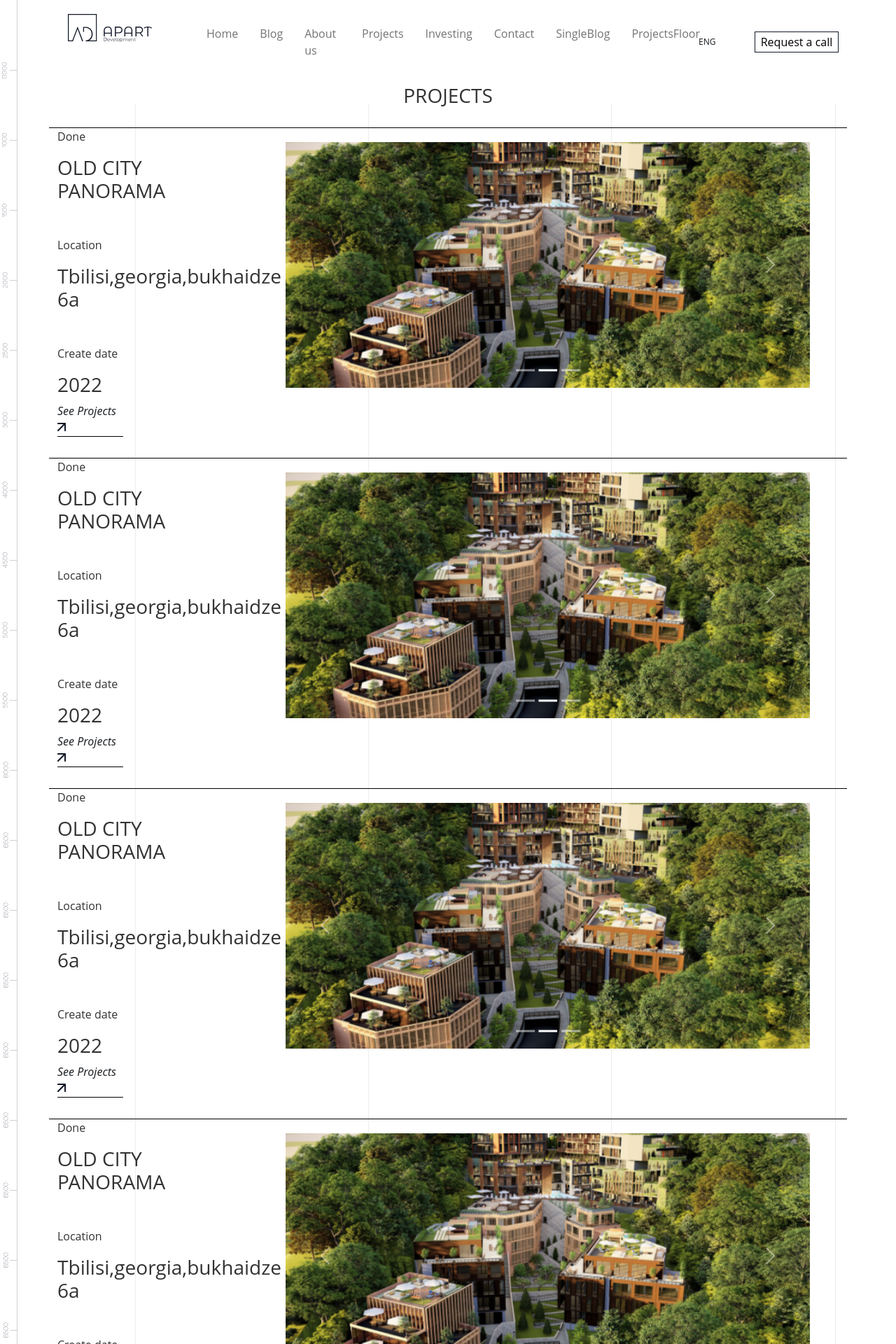
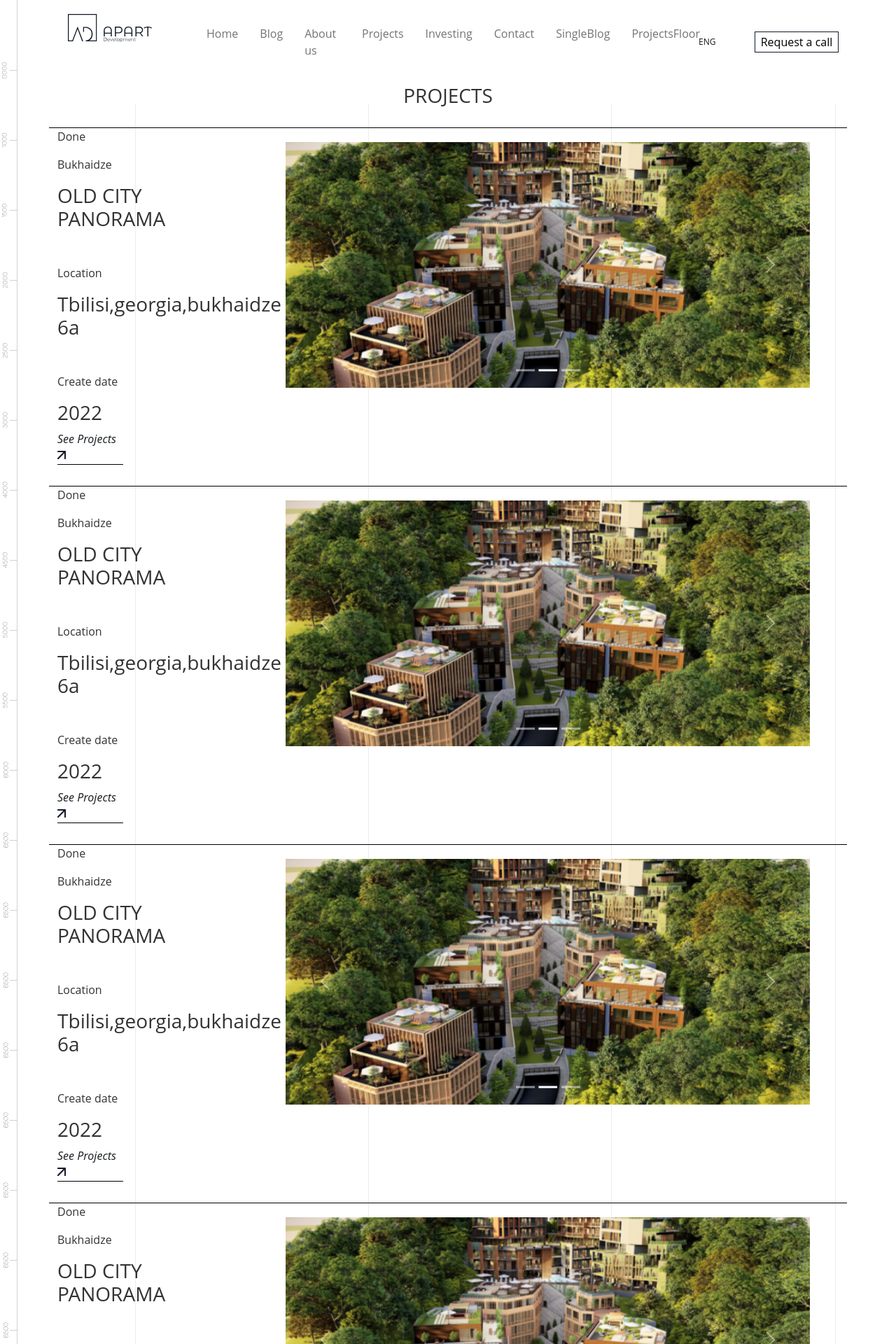
Before and after one commit to G-Apxo/Apart, a Next.js app: page /Projects in a window 1280 px wide. Shown: the top 1920 px of the page at 70% size. Built offline with nearby package versions, Linux system fonts and the light colour scheme.

Commit message:
last update

```diff
--- a/pages/Projects.jsx
+++ b/pages/Projects.jsx
@@ -29,7 +29,10 @@ const Projects = () => {
         <Row>
           <Col xs="3">
             <div className="mb-5">
+              <div>
                 <p>Done</p>
+                <p>Bukhaidze</p>
+              </div>
               <h3>
                 OLD CITY <br /> PANORAMA
               </h3>
@@ -49,7 +52,7 @@ const Projects = () => {
             </div>
           </Col>
           <Col xs="9">
-            <Carousel style={{opacity:1}}>
+            <Carousel style={{ opacity: 1 }}>
               <Carousel.Item className="fuul__width">
                 <Image src={Slide1} alt="banner immage" />
               </Carousel.Item>
@@ -71,7 +74,10 @@ const Projects = () => {
         <Row>
           <Col xs="3">
             <div className="mb-5">
+              <div>
                 <p>Done</p>
+                <p>Bukhaidze</p>
+              </div>
               <h3>
                 OLD CITY <br /> PANORAMA
               </h3>
@@ -91,7 +97,7 @@ const Projects = () => {
             </div>
           </Col>
           <Col xs="9">
-            <Carousel style={{opacity:1}}>
+            <Carousel style={{ opacity: 1 }}>
               <Carousel.Item className="fuul__width">
                 <Row>
                   <Image src={Slide1} alt="banner immage" />
@@ -115,7 +121,10 @@ const Projects = () => {
         <Row>
           <Col xs="3">
             <div className="mb-5">
+              <div>
                 <p>Done</p>
+                <p>Bukhaidze</p>
+              </div>
               <h3>
                 OLD CITY <br /> PANORAMA
               </h3>
@@ -135,7 +144,7 @@ const Projects = () => {
             </div>
           </Col>
           <Col xs="9">
-            <Carousel style={{opacity:1}}>
+            <Carousel style={{ opacity: 1 }}>
               <Carousel.Item className="fuul__width">
                 <Row>
                   <Image src={Slide1} alt="banner immage" />
@@ -159,7 +168,10 @@ const Projects = () => {
         <Row>
           <Col xs="3">
             <div className="mb-5">
+              <div>
                 <p>Done</p>
+                <p>Bukhaidze</p>
+              </div>
               <h3>
                 OLD CITY <br /> PANORAMA
               </h3>
@@ -179,7 +191,7 @@ const Projects = () => {
             </div>
           </Col>
           <Col xs="9">
-            <Carousel style={{opacity:1}}>
+            <Carousel style={{ opacity: 1 }}>
               <Carousel.Item className="fuul__width">
                 <Row>
                   <Image src={Slide1} alt="banner immage" />
--- a/styles/globals.css
+++ b/styles/globals.css
@@ -689,5 +689,5 @@ a.nav-link {
   margin-bottom: 120px;
 }
 .sixty-row:last-child {
-  margin-bottom: 120px !important;
+  margin-bottom: 60px !important;
 }
```
Lines whose indentation alone changed are shown as unchanged.
